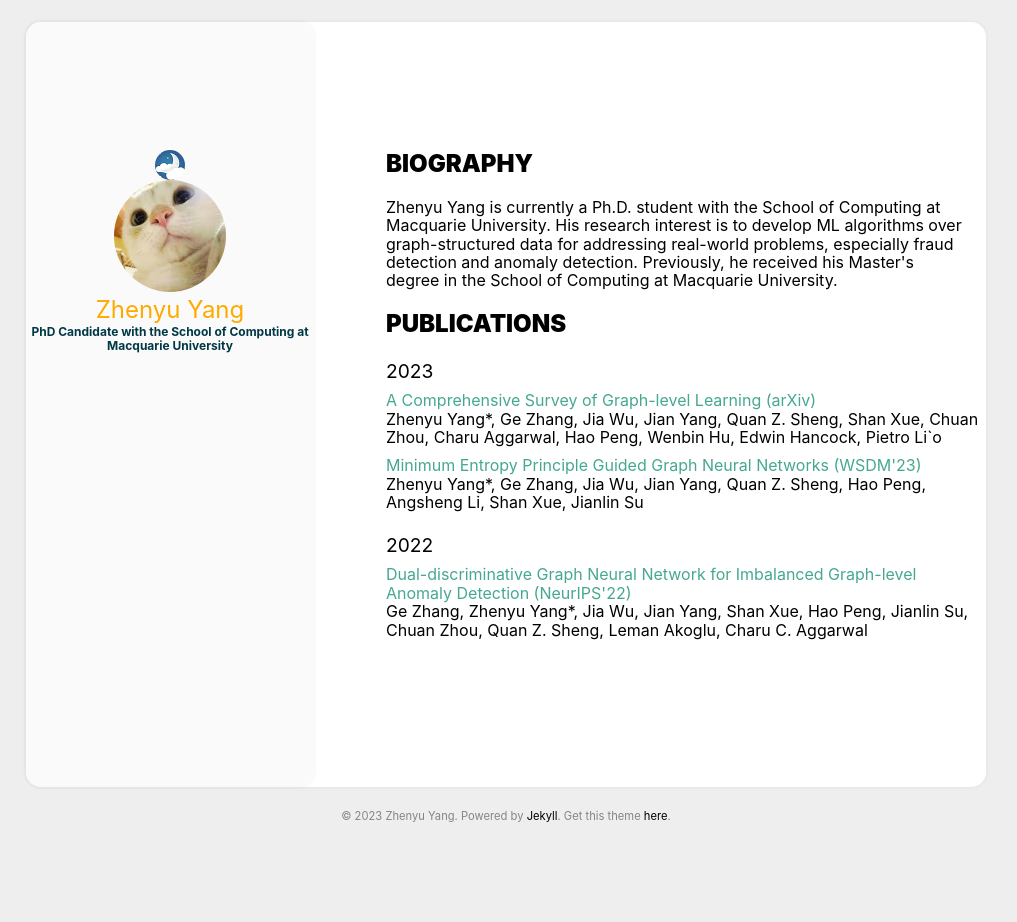
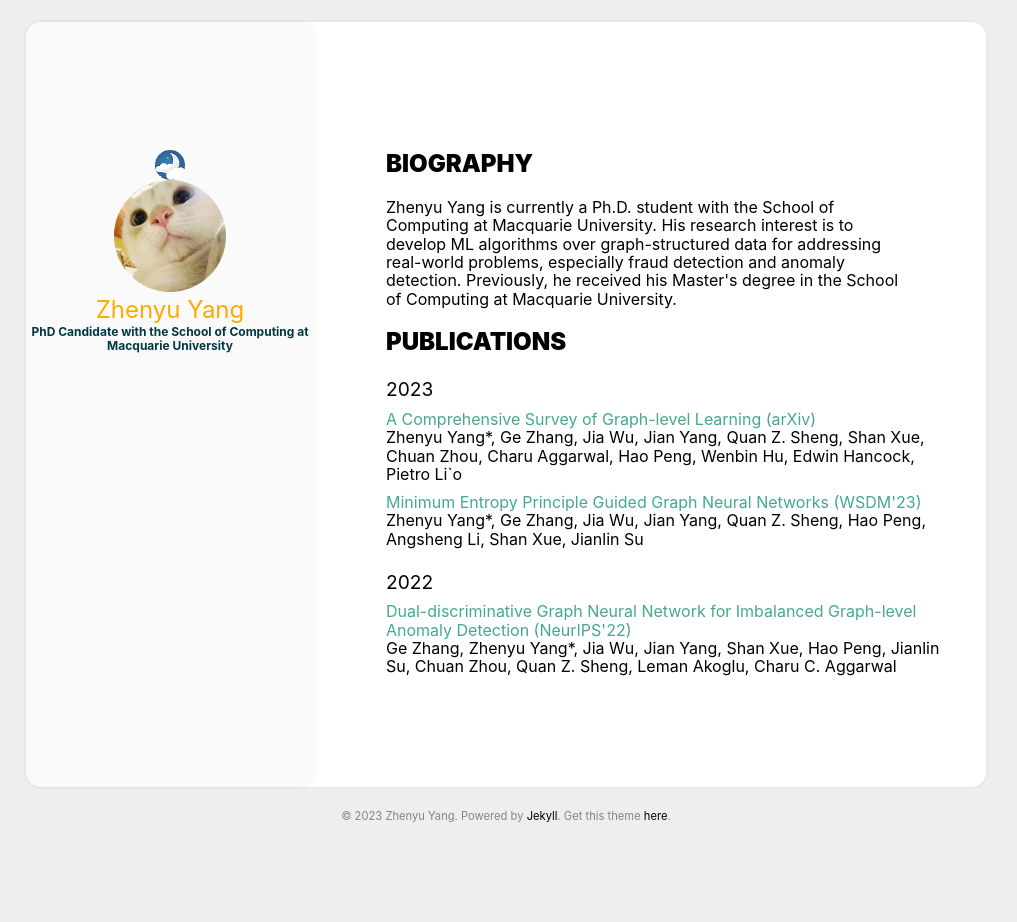
Before and after one commit to ZhenyuYangMQ/ZhenyuYangMQ.github.io, a Jekyll site: the page built from index.html, in a window 1280 px wide. Shown: the whole page, without its empty margins (134-1151 px from the left). Built offline with Jekyll 4.4.1, drawn with Linux system fonts in a browser that asks for light colours.

Commit message:
Update archive.html

```diff
--- a/_includes/archive.html
+++ b/_includes/archive.html
@@ -27,7 +27,7 @@
   <div class="archive_title">
   <div>
   <h2><b>BIOGRAPHY</b></h2>
-    <div  style="width:580px">
+    <div  style="width:520px">
       Zhenyu Yang is currently a Ph.D. student with the School of Computing at Macquarie University. His research interest is to develop ML algorithms over graph-structured data for addressing real-world problems, especially fraud detection and anomaly detection. Previously, he received his Master's degree in the School of Computing at Macquarie University.
     </div>
  </div>
@@ -50,7 +50,7 @@
   {% endunless %}
 
   <ul style="width:800px">
-    <li style="width:750px">
+    <li style="width:700px">
       <!--<time class='archive_date' datetime='{{ post.date | date_to_xmlschema }}'>
         {{ post.date | date: "%b %d" }}
       </time>-->
```
